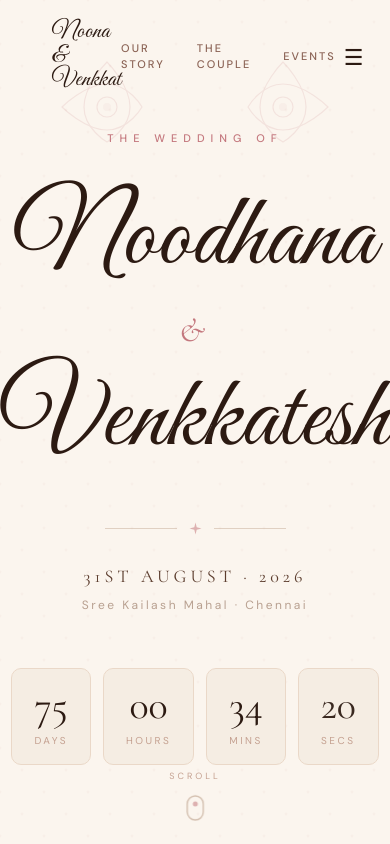
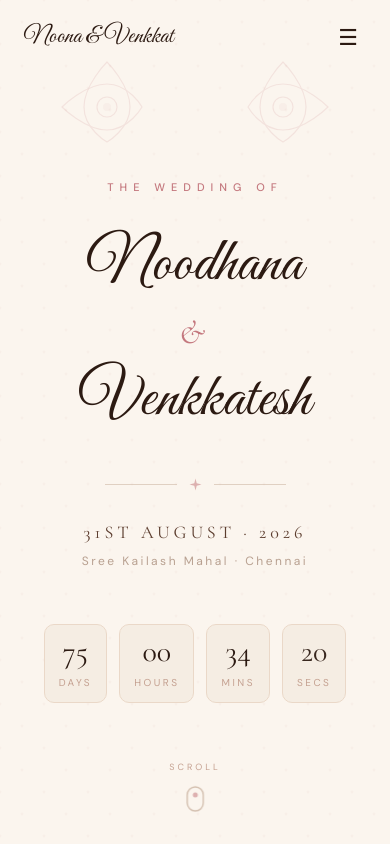
Before and after one commit to venkkateshg/wedding-site, a React (Vite) app: page / in a window 390 px wide. Shown: the top 844 px of the page. Built offline with nearby package versions, Linux system fonts and the light colour scheme.

Commit message:
2nd commit

```diff
--- a/src/components/Couple.jsx
+++ b/src/components/Couple.jsx
@@ -43,7 +43,7 @@ export default function Couple() {
   }
 
   return (
-    <section id="couple" style={{ background: '#FBF5EE', padding: '108px 52px' }}>
+    <section id="couple" className="section-pad" style={{ background: '#FBF5EE' }}>
       <div style={{ maxWidth: '1100px', margin: '0 auto' }}>
         <div style={{ display: 'flex', alignItems: 'center', gap: '16px', marginBottom: '14px' }}>
           <div style={{ height: '1px', width: '44px', background: '#EAD8C8' }} />
--- a/src/components/Events.jsx
+++ b/src/components/Events.jsx
@@ -42,7 +42,7 @@ export default function Events() {
   const { locations } = useConfig()
 
   return (
-    <section id="events" style={{ background: '#FAF0E8', padding: '108px 52px' }}>
+    <section id="events" className="section-pad" style={{ background: '#FAF0E8' }}>
       <div style={{ maxWidth: '1100px', margin: '0 auto' }}>
         <div style={{ display: 'flex', alignItems: 'center', gap: '16px', marginBottom: '14px' }}>
           <div style={{ height: '1px', width: '44px', background: '#E0C8B8' }} />
--- a/src/components/Footer.jsx
+++ b/src/components/Footer.jsx
@@ -4,8 +4,8 @@ export default function Footer() {
   const { couple, wedding, footer } = useConfig()
 
   return (
-    <footer style={{ background: '#2C1A12', padding: '72px 52px', textAlign: 'center' }}>
-      <h2 style={{ fontFamily: 'var(--font-display)', color: '#F5E6C8', fontSize: '72px', lineHeight: 1, marginBottom: '16px' }}>
+    <footer className="footer-root" style={{ background: '#2C1A12', textAlign: 'center' }}>
+      <h2 className="footer-name" style={{ fontFamily: 'var(--font-display)', color: '#F5E6C8', lineHeight: 1, marginBottom: '16px' }}>
         {couple.brideNickname} &amp; {couple.groomNickname}
       </h2>
       <p style={{ fontFamily: 'var(--font-sans)', color: '#7a5a4a', fontSize: '11px', letterSpacing: '3.5px', textTransform: 'uppercase', marginBottom: '36px' }}>
--- a/src/components/Hero.jsx
+++ b/src/components/Hero.jsx
@@ -8,6 +8,7 @@ export default function Hero() {
   return (
     <section
       id="hero"
+      className="hero-section"
       style={{
         minHeight: '100vh',
         background: '#FBF5EE',
@@ -15,7 +16,6 @@ export default function Hero() {
         flexDirection: 'column',
         alignItems: 'center',
         justifyContent: 'center',
-        padding: '130px 48px 88px',
         position: 'relative',
         overflow: 'hidden',
       }}
@@ -84,10 +84,9 @@ export default function Hero() {
 
       {/* Bride name */}
       <h1
-        className="animate-fadeUp"
+        className="animate-fadeUp hero-name"
         style={{
           fontFamily: "'Great Vibes', cursive",
-          fontSize: '104px',
           color: '#2C1A12',
           margin: 0,
           lineHeight: 1.1,
@@ -115,10 +114,9 @@ export default function Hero() {
 
       {/* Groom name */}
       <h1
-        className="animate-fadeUp"
+        className="animate-fadeUp hero-name"
         style={{
           fontFamily: "'Great Vibes', cursive",
-          fontSize: '104px',
           color: '#2C1A12',
           margin: 0,
           lineHeight: 1.1,
@@ -199,20 +197,18 @@ export default function Hero() {
         ].map(({ value, label, isSecs }) => (
           <div
             key={label}
+            className="countdown-card"
             style={{
               background: '#F5EDE3',
               border: '1px solid #EAD8C8',
               borderRadius: '10px',
-              padding: '16px 22px',
-              minWidth: '78px',
               textAlign: 'center',
             }}
           >
             <div
-              className={isSecs ? 'animate-secTick' : undefined}
+              className={`countdown-num${isSecs ? ' animate-secTick' : ''}`}
               style={{
                 fontFamily: "'Cormorant Garamond', serif",
-                fontSize: '40px',
                 color: '#2C1A12',
                 lineHeight: 1,
               }}
--- a/src/components/Nav.jsx
+++ b/src/components/Nav.jsx
@@ -10,7 +10,7 @@ export default function Nav() {
 
   const navStyle = {
     position: 'fixed', top: 0, left: 0, right: 0, zIndex: 200,
-    padding: '20px 52px', display: 'flex', alignItems: 'center',
+    padding: '16px 24px', display: 'flex', alignItems: 'center',
     justifyContent: 'space-between',
     transition: 'background 0.4s, box-shadow 0.4s',
     background: scrolled ? 'rgba(251,245,238,0.97)' : 'transparent',
@@ -30,7 +30,7 @@ export default function Nav() {
       </a>
 
       {/* Desktop links */}
-      <div style={{ display: 'flex', alignItems: 'center', gap: '32px' }} className="hidden md:flex">
+      <div style={{ alignItems: 'center', gap: '32px' }} className="hidden md:flex">
         {links.map(l => (
           <a key={l.href} href={l.href} style={{ fontFamily: 'var(--font-sans)', fontSize: '11px', color: '#8B6355', letterSpacing: '2px', textTransform: 'uppercase', fontWeight: 500 }}>
             {l.label}
--- a/src/components/OurStory.jsx
+++ b/src/components/OurStory.jsx
@@ -5,7 +5,7 @@ export default function OurStory() {
   const { couple, story } = useConfig()
 
   return (
-    <section id="story" style={{ background: '#FAF8F4', padding: '108px 52px' }}>
+    <section id="story" className="section-pad" style={{ background: '#FAF8F4' }}>
       <div style={{ maxWidth: '1100px', margin: '0 auto' }}>
 
         {/* Section header */}
--- a/src/index.css
+++ b/src/index.css
@@ -45,3 +45,22 @@ input, select, textarea {
 
 a { text-decoration: none; }
 button { cursor: pointer; }
+
+/* ── Responsive helpers ── */
+.hero-section { padding: 130px 48px 88px; }
+.hero-name    { font-size: 104px; }
+.section-pad  { padding: 108px 52px; }
+.footer-root  { padding: 72px 52px; }
+.footer-name  { font-size: 72px; }
+.countdown-card { padding: 16px 22px; min-width: 78px; }
+.countdown-num  { font-size: 40px; }
+
+@media (max-width: 640px) {
+  .hero-section { padding: 110px 24px 72px; }
+  .hero-name    { font-size: 62px; }
+  .section-pad  { padding: 72px 20px; }
+  .footer-root  { padding: 56px 24px; }
+  .footer-name  { font-size: 48px; }
+  .countdown-card { padding: 12px 14px; min-width: 60px; }
+  .countdown-num  { font-size: 30px; }
+}
```
